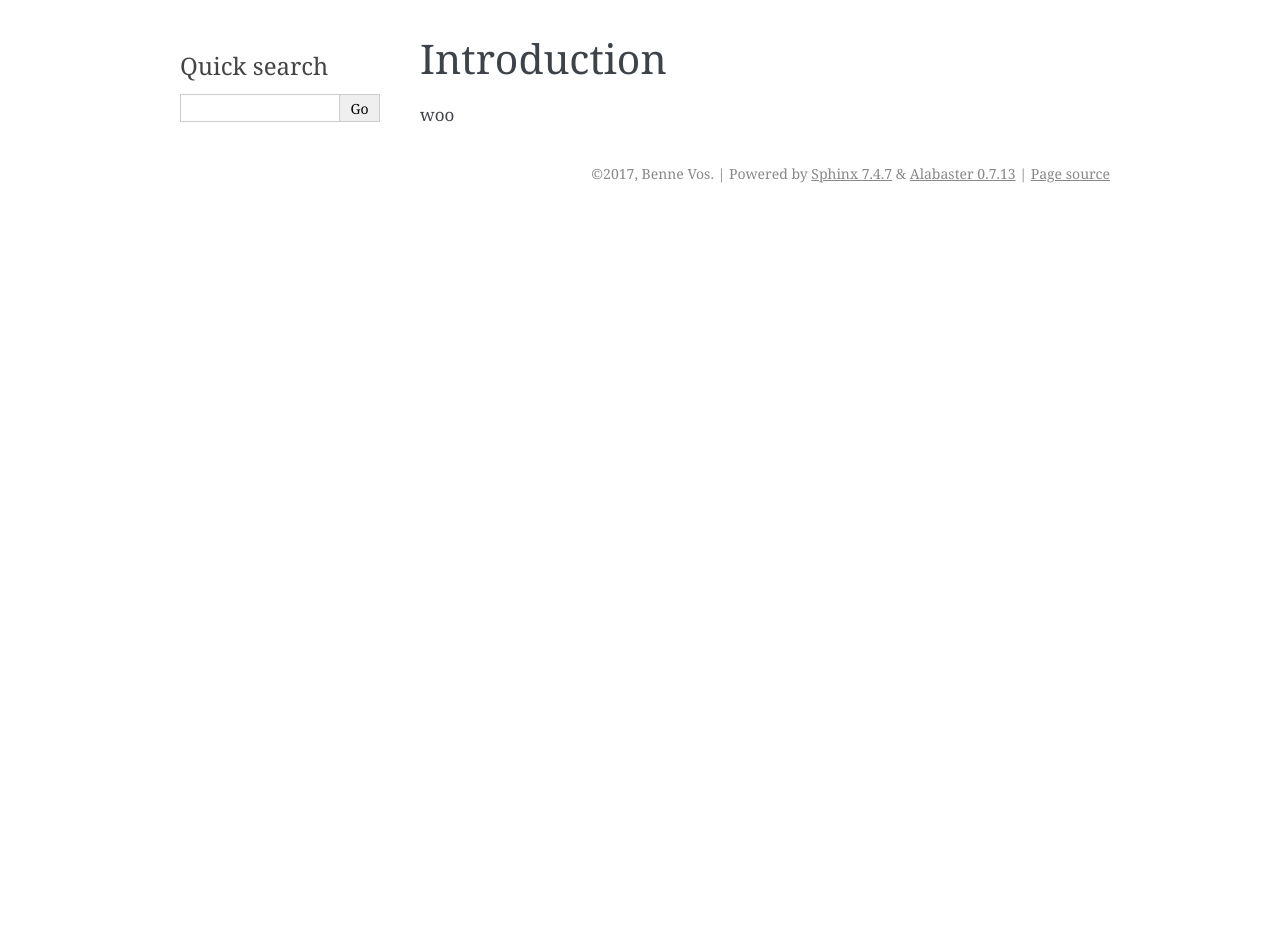
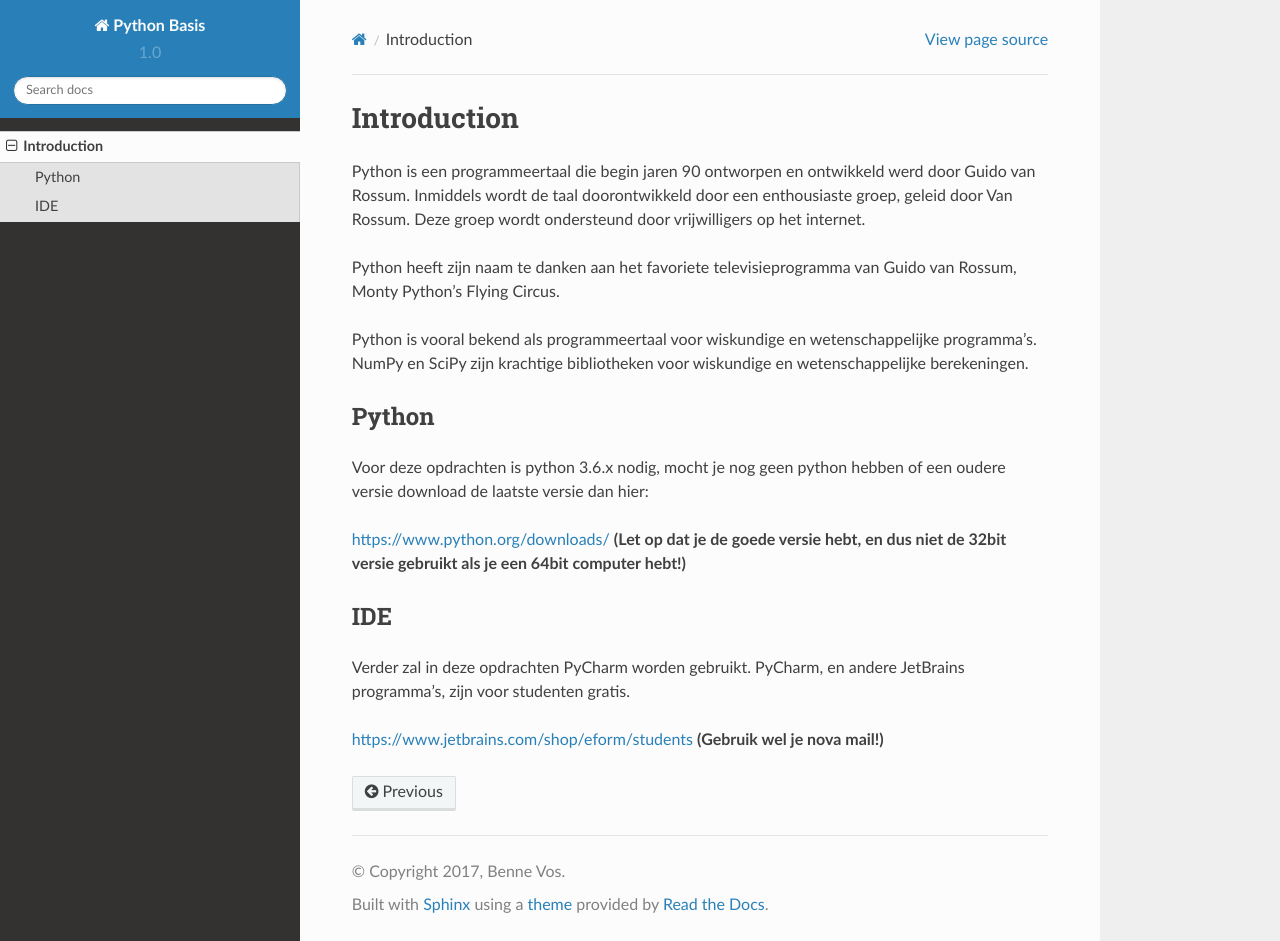
Before and after one commit to FoxPotato/PythonDocs, a Sphinx documentation site: the page built from docs/Introduction.rst, in a window 1280 px wide and 941 px high. Built offline with Sphinx 7.4.7 and the Read the Docs theme 2.0.0, drawn with Linux system fonts in a browser that asks for light colours.

Commit message:
introduction

```diff
--- a/docs/Introduction.rst
+++ b/docs/Introduction.rst
@@ -2,4 +2,24 @@
 Introduction
 *******
 
-woo
+Python is een programmeertaal die begin jaren 90 ontworpen en ontwikkeld werd door Guido van Rossum. Inmiddels wordt de taal doorontwikkeld door een enthousiaste groep, geleid door Van Rossum. Deze groep wordt ondersteund door vrijwilligers op het internet.
+
+Python heeft zijn naam te danken aan het favoriete televisieprogramma van Guido van Rossum, Monty Python's Flying Circus.
+
+Python is vooral bekend als programmeertaal voor wiskundige en wetenschappelijke programma’s. NumPy en SciPy zijn krachtige bibliotheken voor wiskundige en wetenschappelijke berekeningen.
+
+
+Python
+------
+Voor deze opdrachten is python 3.6.x nodig, mocht je nog geen python hebben of een oudere versie download de laatste versie dan hier:
+
+https://www.python.org/downloads/
+**(Let op dat je de goede versie hebt, en dus niet de 32bit versie gebruikt als je een 64bit computer hebt!)**
+
+
+IDE
+-----
+Verder zal in deze opdrachten PyCharm worden gebruikt. PyCharm, en andere JetBrains programma’s, zijn voor studenten gratis.
+
+https://www.jetbrains.com/shop/eform/students
+**(Gebruik wel je nova mail!)**
--- a/docs/conf.py
+++ b/docs/conf.py
@@ -83,7 +83,7 @@ todo_include_todos = False
 # The theme to use for HTML and HTML Help pages.  See the documentation for
 # a list of builtin themes.
 #
-# html_theme = 'alabaster'
+html_theme = "sphinx_rtd_theme"
 
 # Theme options are theme-specific and customize the look and feel of a theme
 # further.  For a list of options available for each theme, see the
--- a/docs/index.rst
+++ b/docs/index.rst
@@ -8,6 +8,5 @@ Welcome to Python Basis's documentation!
 
 .. toctree::
    :maxdepth: 2
-   :caption: Contents:
 
    Introduction
```
Also changed, not shown: 1 other file.
